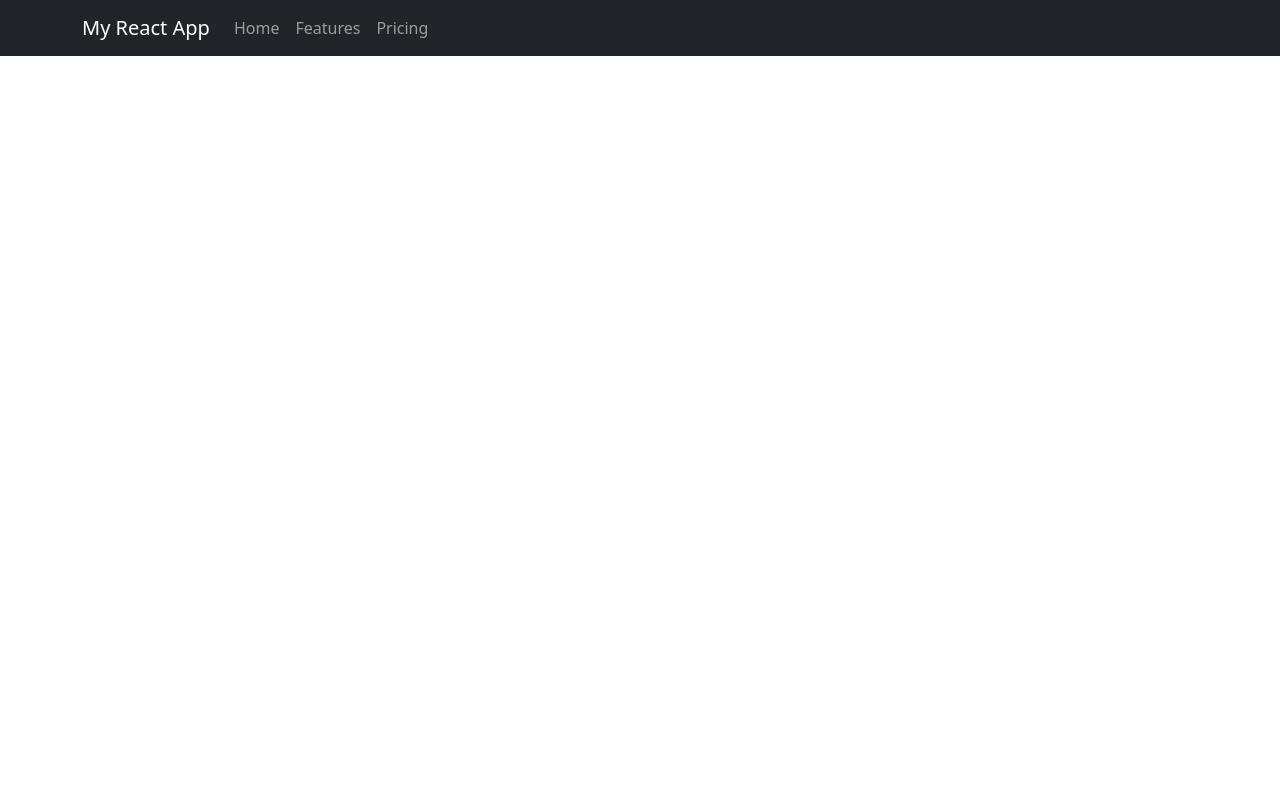
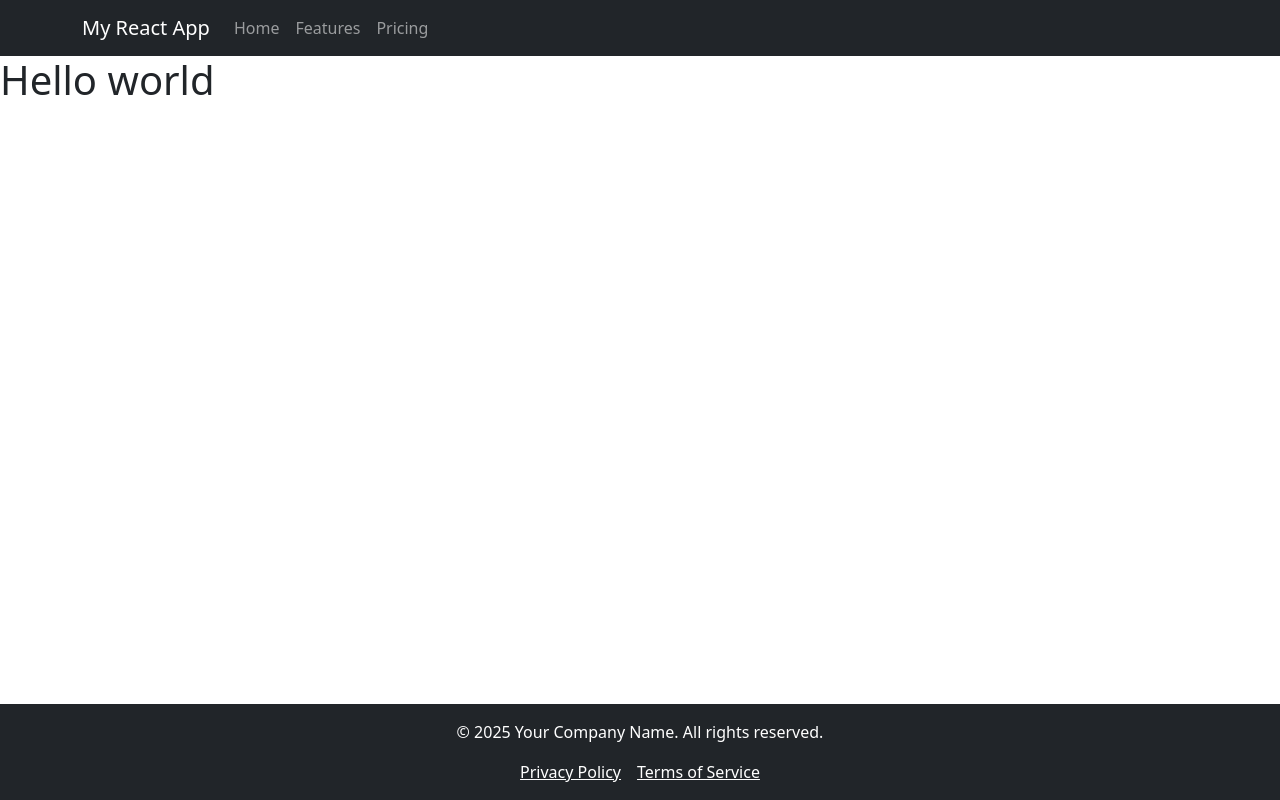
Before and after one commit to jonnyleealas/porfolio, a React (Create React App) app in the folder front-end/: page / in a window 1280 px wide. Built offline with nearby package versions, Linux system fonts and the light colour scheme.

Commit message:
added sticky footer bottom

```diff
--- a/front-end/src/App.tsx
+++ b/front-end/src/App.tsx
@@ -1,12 +1,22 @@
 import React from 'react';
 import NavBarComponent from './Header/NavBar';
+import Home from './Home/Home';
+import Footer from './Footer/Footer';
 
-// You can define types for props or state if you use them
-const App: React.FC = () => {  // React.FC (Function Component) is an optional type annotation for functional components.
+
+
+const App: React.FC = () => {
   return (
-    <div className="App">
+    <div className="App" style={{ display: 'flex', flexDirection: 'column', minHeight: '100vh' }}>
+      <div style={{flex: 1}}>
+
       <NavBarComponent />
+      <Home />
+
+
     </div>
+      <Footer />
+  </div>
   );
 }
 
--- /dev/null
+++ b/front-end/src/Footer/Footer.tsx
@@ -0,0 +1,23 @@
+import { Container, Row, Col } from 'react-bootstrap';
+
+const Footer: React.FC = () => {
+  return (
+    <footer className="bg-dark text-white py-3">
+      <Container>
+        <Row>
+          <Col className="text-center">
+            <p>&copy; 2025 Your Company Name. All rights reserved.</p>
+          </Col>
+        </Row>
+        <Row>
+          <Col className="text-center">
+            <a href="#privacy" className="text-white mx-2">Privacy Policy</a>
+            <a href="#terms" className="text-white mx-2">Terms of Service</a>
+          </Col>
+        </Row>
+      </Container>
+    </footer>
+  );
+}
+
+export default Footer;
--- /dev/null
+++ b/front-end/src/Home/Home.tsx
@@ -0,0 +1,11 @@
+
+
+const Home: React.FC = () => {
+  return (
+    <div className="Home" style={{ minHeight: '100h' }}>
+     <h1>Hello world</h1>
+    </div>
+  );
+}
+
+export default Home;
--- a/front-end/src/index.css
+++ b/front-end/src/index.css
@@ -1,13 +1,4 @@
-body {
+html, body {
+  height: 100%;
   margin: 0;
-  font-family: -apple-system, BlinkMacSystemFont, 'Segoe UI', 'Roboto', 'Oxygen',
-    'Ubuntu', 'Cantarell', 'Fira Sans', 'Droid Sans', 'Helvetica Neue',
-    sans-serif;
-  -webkit-font-smoothing: antialiased;
-  -moz-osx-font-smoothing: grayscale;
 }
-
-code {
-  font-family: source-code-pro, Menlo, Monaco, Consolas, 'Courier New',
-    monospace;
-}
```
